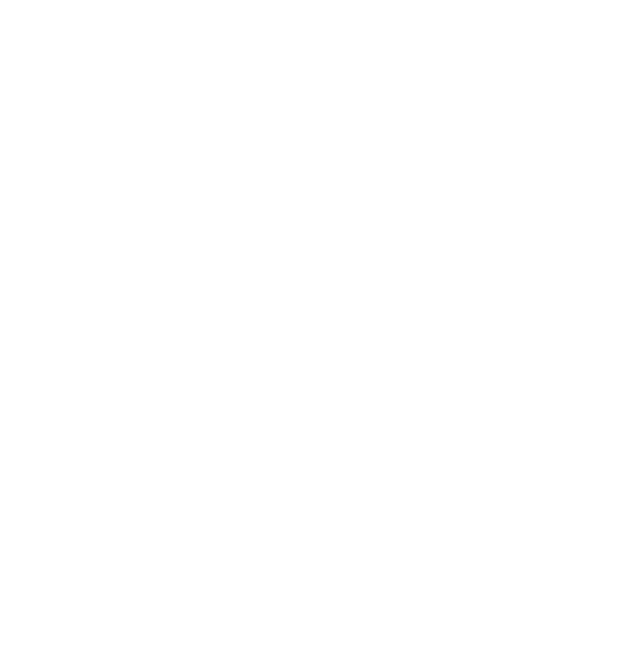
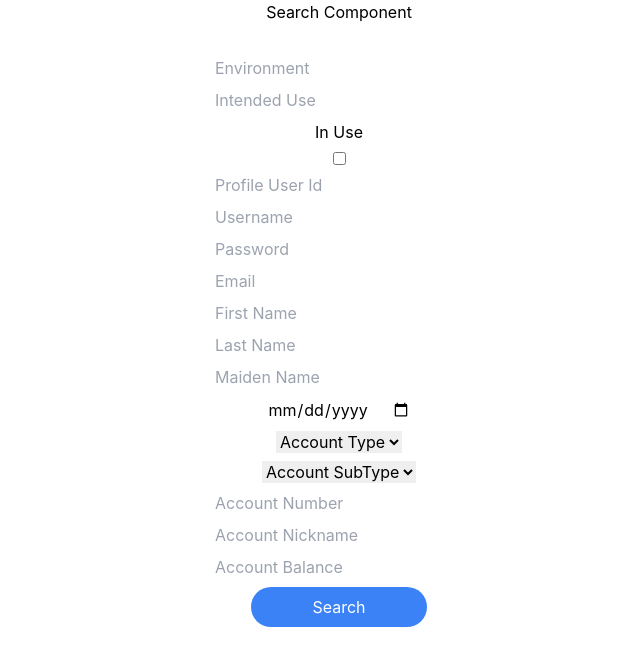
Before and after one commit to guillermoaviles/BPPR-QA-Frontend, a React (Create React App) app: page /search in a window 1280 px wide. Before the commit this address had no page. Shown: the top 666 px of the page, without its empty margins (301-941 px from the left). Built offline with nearby package versions, Linux system fonts and the light colour scheme.

Commit message:
Search Page

```diff
--- a/src/App.jsx
+++ b/src/App.jsx
@@ -1,12 +1,15 @@
 import "./App.css";
 import { Routes, Route } from "react-router-dom";
 import HomePage from "./pages/HomePage";
+import Search from "./pages/Search";
+
 
 function App() {
   return (
     <div className="text-center">
       <Routes>
         <Route path="/" element={<HomePage />} />
+        <Route path="/search" element={<Search />} />
       </Routes>
     </div>
   );
--- /dev/null
+++ b/src/Pages/Search.jsx
@@ -0,0 +1,215 @@
+import axios from "axios";
+import { useState, useEffect } from "react";
+
+function Search() {
+  const [params, setParams] = useState({
+    environment: "",
+    intendedUse: "",
+    inUse: false,
+    profileUserId: "",
+    username: "",
+    pass: "",
+    email: "",
+    firstName: "",
+    lastName: "",
+    maidenName: "",
+    birthdate: "",
+    accountType: "",
+    accountSubType: "",
+    accountNumber: "",
+    accountNickname: "",
+    accountBalance: "",
+  });
+  const [profiles, setProfiles] = useState([]);
+
+  const fetchProfiles = async () => {
+    try {
+      let search = "";
+      for (const key in params) {
+        if (params[key]) {
+          if (search !== "") search += "&";
+          search += `${key}=${params[key]}`;
+        }
+      }
+
+      const response = await axios.get(
+        `http://localhost:8080/api/profiles/search?${search}`);
+        setProfiles(response.data);
+    } catch (error) {
+      console.error("Failed to fetch profiles", error);
+    }
+  };
+
+  const handleInputChange = (e) => {
+    const { name, value, type, checked } = e.target;
+    setParams({
+      ...params,
+      [name]: type === 'checkbox' ? checked : value,
+    });
+  };
+
+  useEffect(() => {
+    console.log(params);
+  }, [params]);
+
+  return (
+    <div>
+      <h1>Search Component</h1>
+      <div className="flex flex-col items-center space-y-2 my-8">
+      <input
+        type="text"
+        name="environment"
+        value={params.environment}
+        placeholder="Environment"
+        onChange={handleInputChange}
+        />
+        <input
+        type="text"
+        name="intendedUse"
+        value={params.intendedUse}
+        placeholder="Intended Use"
+        onChange={handleInputChange}
+        />
+        <label htmlFor="inUse">In Use</label>
+        <input
+        type="checkbox"
+        name="inUse"
+        value={params.inUse}
+        placeholder="In Use"
+        onChange={handleInputChange}
+        id="inUse"
+        />
+        <input
+        type="text"
+        name="profileUserId"
+        value={params.profileUserId}
+        placeholder="Profile User Id"
+        onChange={handleInputChange}
+        />
+        <input
+        type="text"
+        name="username"
+        value={params.username}
+        placeholder="Username"
+        onChange={handleInputChange}
+        />
+        <input
+        type="text"
+        name="pass"
+        value={params.pass}
+        placeholder="Password"
+        onChange={handleInputChange}
+        />
+        <input
+        type="text"
+        name="email"
+        value={params.email}
+        placeholder="Email"
+        onChange={handleInputChange}
+        />
+        <input
+        type="text"
+        name="firstName"
+        value={params.firstName}
+        placeholder="First Name"
+        onChange={handleInputChange}
+        />
+      <input
+        type="text"
+        name="lastName"
+        value={params.lastName}
+        placeholder="Last Name"
+        onChange={handleInputChange}
+      />
+        <input
+        type="text"
+        name="maidenName"
+        value={params.maidenName}
+        placeholder="Maiden Name"
+        onChange={handleInputChange}
+        />
+        <input
+        type="date"
+        name="birthdate"
+        value={params.birthdate}
+        placeholder="Birthdate"
+        onChange={handleInputChange}
+        />
+        <select onChange={handleInputChange} name="accountType" value={params.accountType} placeholder="Account Type">
+            <option value="" >Account Type</option>
+            <option value="Debit">Debit</option>
+            <option value="Credit">Credit</option>
+        </select>
+        <select onChange={handleInputChange} name="accountSubType" value={params.accountSubType} placeholder="Account SubType">
+            <option value="" >Account SubType</option>
+            <option value="Mortgage">Mortgage</option>
+            <option value="Visa Icon">Visa Icon</option>
+        </select>
+        <input
+        type="text"
+        name="accountNumber"
+        value={params.accountNumber}
+        placeholder="Account Number"
+        onChange={handleInputChange}
+        />
+        <input
+        type="text"
+        name="accountNickname"
+        value={params.accountNickname}
+        placeholder="Account Nickname"
+        onChange={handleInputChange}
+        />
+        <input
+        type="text"
+        name="accountBalance"
+        value={params.accountBalance}
+        placeholder="Account Balance"
+        onChange={handleInputChange}
+        />
+      <button className="mt-4 w-44 bg-blue-500 text-white p-2 rounded-full hover:bg-blue-700" type="button" onClick={fetchProfiles}>Search</button>
+      </div>
+      <div>
+                {profiles.map((profile) => (
+                    <div key={profile.id}>
+                    <div  className="grid border-2 border-blue-500">
+                    <p>{profile?.environment}</p>
+                    <p>{profile?.intendedUse}</p>
+                    <p>{profile?.inUse}</p>
+                    <p>{profile?.profileUserId}</p>
+                    <p>{profile?.username}</p>
+                    <p>{profile?.pass}</p>
+                    <p>{profile?.email}</p>
+                    <p>{profile?.firstName}</p>
+                    <p>{profile?.lastName}</p>
+                    <p>{profile?.maidenName}</p>
+                    <p>{profile?.birthdate}</p>
+                    <p>{profile?.accountType}</p>
+                    <p>{profile?.accountSubType}</p>
+                    <p>{profile?.accountNumber}</p>
+                    <p>{profile?.accountNickname}</p>
+                    <p>{profile?.accountBalance}</p>
+                    <p>{profile?.personalInformationEmail}</p>
+                    <p>{profile?.personalInformationPhone}</p>
+                    <p>{profile?.personalInformationAddress}</p>
+                    <p>{profile?.personalInformationPassword}</p>
+                    <p>{profile?.personalInformationQuestions}</p>
+                    <p>{profile?.paymentMakePayments}</p>
+                    <p>{profile?.cancelFutureTransfer}</p>
+                    <p>{profile?.makeFuturePayment}</p>
+                    <p>{profile?.deleteFuturePayment}</p>
+                    <p>{profile?.editFuturePayment}</p>
+                    <p>{profile?.onOffService}</p>
+                    <p>{profile?.addPayee}</p>
+                    <p>{profile?.nickname}</p>
+                    <p>{profile?.payeeName}</p>
+                    <p>{profile?.payeeAccountNumber}</p>
+                    <p>{profile?.ebill}</p>
+                    </div>
+                    </div>
+                ))}
+            </div>
+    </div>
+  );
+}
+
+export default Search;
--- a/src/components/Search.jsx
+++ /dev/null
@@ -1,9 +0,0 @@
-function Search() {
-    return (
-        <div>
-            <h1>Search Component</h1>
-        </div>
-    )
-}
-
-export default Search;
```
